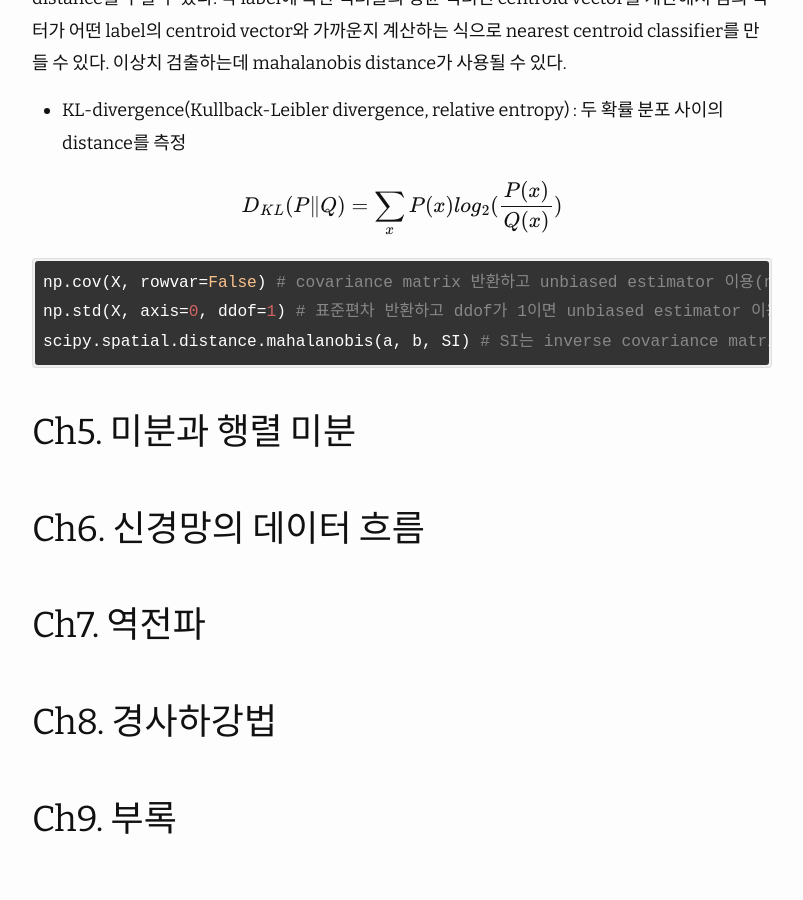
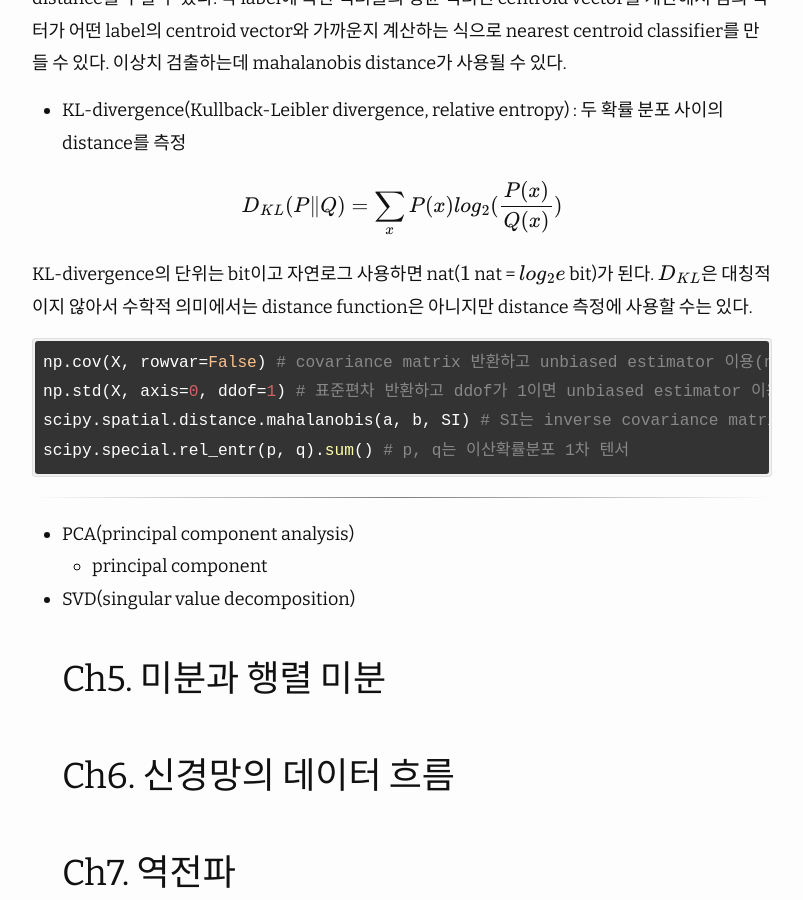
Before and after one commit to seokzoo/seokzoo.github.io, a Jekyll site: the page built from _posts/2024-01-17-독서정리-딥러닝을-위한-수학.md, in a window 1280 px wide and 900 px high, scrolled down 11001 px. Shown: the whole window, without its empty margins (238-1041 px from the left). Built offline with Jekyll 4.4.1, drawn with Linux system fonts in a browser that asks for light colours; nearby versions of some CDN libraries; formulas are drawn with MathJax 3.

Commit message:
update post

````diff
--- a/_posts/2024-01-17-독서정리-딥러닝을-위한-수학.md
+++ b/_posts/2024-01-17-독서정리-딥러닝을-위한-수학.md
@@ -342,14 +342,20 @@ $\mu$는 벡터의 각 feature 값의 평균값으로 구성된 벡터지만 $\m
 
 $$ D_{KL}(P\Vert Q)=\sum_x P(x)log_2(\frac{P(x)}{Q(x)})$$
 
+KL-divergence의 단위는 bit이고 자연로그 사용하면 nat($1$ nat = $log_2{e}$ bit)가 된다. $D_{KL}$은 대칭적이지 않아서 수학적 의미에서는 distance function은 아니지만 distance 측정에 사용할 수는 있다.
+
 ``` python
 np.cov(X, rowvar=False) # covariance matrix 반환하고 unbiased estimator 이용(n-1)
 np.std(X, axis=0, ddof=1) # 표준편차 반환하고 ddof가 1이면 unbiased estimator 이용
 scipy.spatial.distance.mahalanobis(a, b, SI) # SI는 inverse covariance matrix
+scipy.special.rel_entr(p, q).sum() # p, q는 이산확률분포 1차 텐서
 ```
 
+<hr>
 
-
+- PCA(principal component analysis)
+	- principal component
+- SVD(singular value decomposition)
 ## Ch5. 미분과 행렬 미분
 ## Ch6. 신경망의 데이터 흐름
 ## Ch7. 역전파
````
Also changed, not shown: 2 other files.
